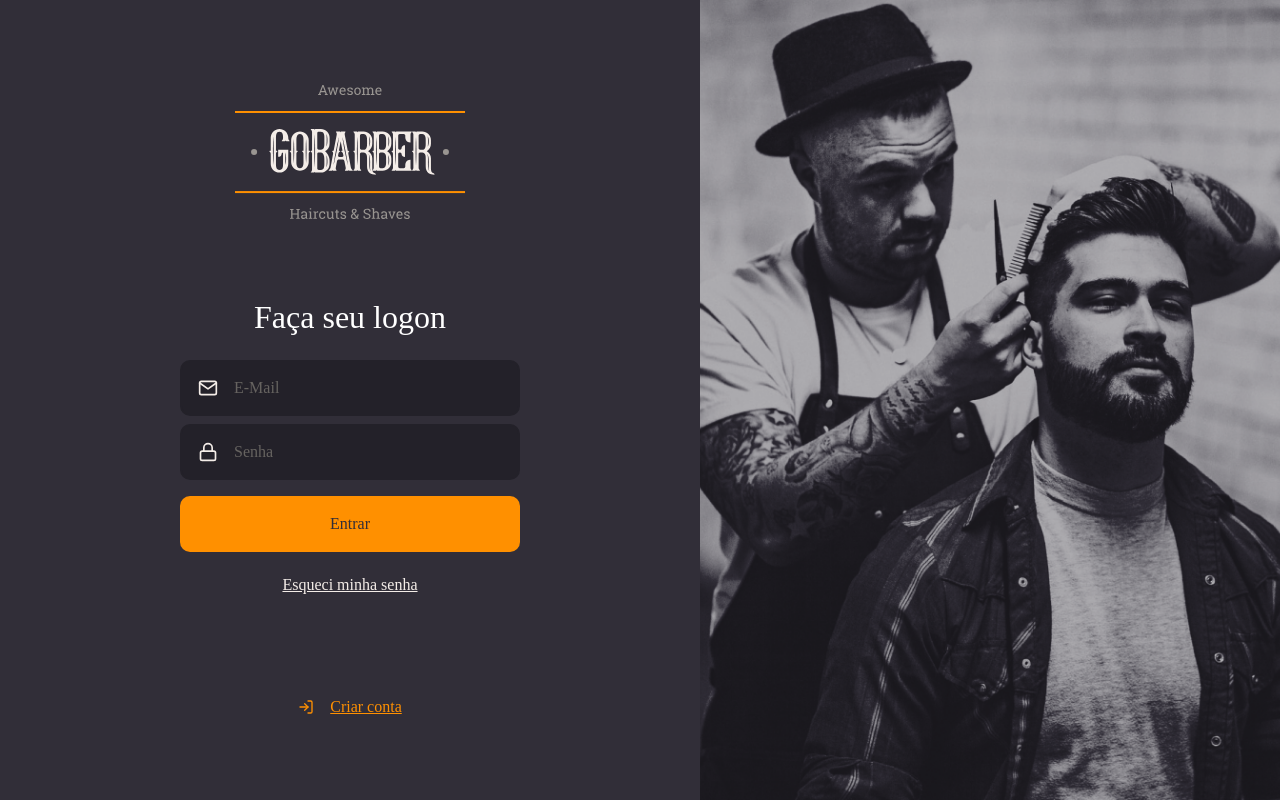
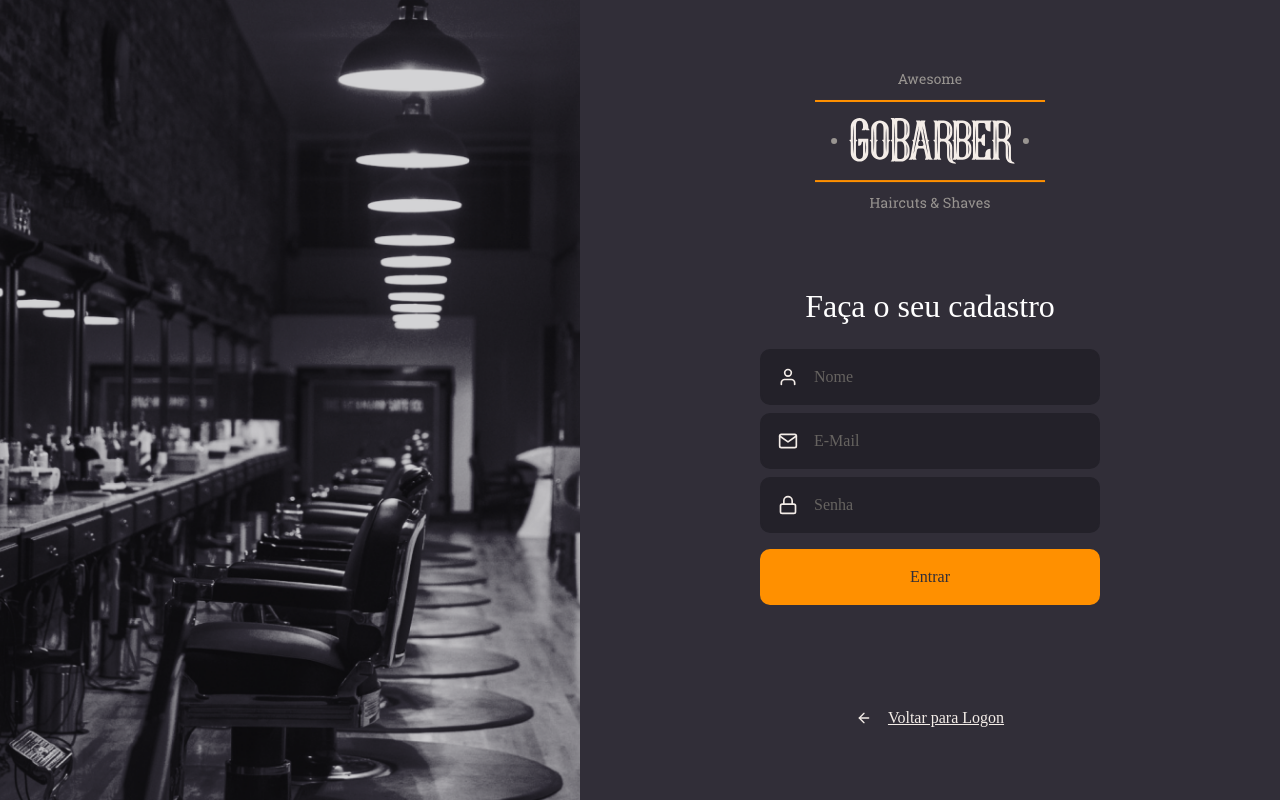
Before and after one commit to julianofrodrigues/Go-Barber, a React (Create React App) app in the folder front/: page / in a window 1280 px wide. Built offline with nearby package versions, Linux system fonts and the light colour scheme.

Commit message:
parte 5 - Pagina de cadastro feita

```diff
--- a/front/src/App.tsx
+++ b/front/src/App.tsx
@@ -2,12 +2,15 @@ import React from "react";
 // import { BrowserRouter } from 'react-router-dom';
 // import Routes from './routes';
 import GlobalStyle from './styles/Global';
-import SiginIn from './pages/SiginIn';
+// import SiginIn from './pages/SiginIn';
+import SiginUp from './pages/SiginUp';
+
 
 
 const App: React.FC = () => (
     <>
-        <SiginIn />
+        {/* <SiginIn /> */}
+        <SiginUp />
         <GlobalStyle />
   </>
 );
--- /dev/null
+++ b/front/src/pages/SiginUp/index.tsx
@@ -0,0 +1,28 @@
+import React from "react";
+import { FiArrowLeft, FiUser, FiMail, FiLock } from 'react-icons/fi';
+import logoImg from '../../assets/logo.svg';
+import Input from '../../components/Input';
+import Button from '../../components/Button';
+import { Container, Content, Background } from './styles';
+
+const SiginIn: React.FC = () => (
+    <Container>
+        <Background />
+        <Content>
+            <img src={logoImg} alt="GoBarber" />
+            <form>
+                <h1>Faça o seu cadastro</h1>
+                <Input name="name" icon={FiUser} placeholder="Nome" />
+                <Input name="email" icon={FiMail} placeholder="E-Mail" />
+                <Input name="password" icon={FiLock} type="password" placeholder="Senha" />
+                <Button type="submit">Entrar</Button>
+            </form>
+            <a href="login">
+                <FiArrowLeft />
+                Voltar para Logon
+            </a>
+        </Content>
+    </Container>
+)
+
+export default SiginIn;
--- /dev/null
+++ b/front/src/pages/SiginUp/styles.ts
@@ -0,0 +1,64 @@
+import styled from 'styled-components';
+import { shade } from 'polished';
+import signUpBackgroundImg from '../../assets/sign-up-background.png';
+
+export const Container = styled.div`
+    height: 100vh;
+    display: flex;
+    align-items: stretch;
+`;
+
+export const Content = styled.div`
+    display: flex;
+    flex-direction: column;
+    place-content: center;
+    align-items: center;
+
+    width: 100%;
+    max-width: 700px;
+
+    form {
+        margin: 80px 0;
+        width: 340px;
+        text-align: center;
+    }
+
+    h1 {
+        margin-bottom: 24px;
+    }
+
+    a{
+        color: #F4EDE8;
+        display: block;
+        margin-top: 24px;
+        transition: color 0.2s;
+
+        &:hover{
+            color: ${shade(0.2, '#F4EDE8')};
+        }
+    }
+
+    > a {
+        color: #F4EDE8;
+        display: block;
+        margin-top: 24px;
+        transition: color 0.2s;
+
+        display: flex;
+        align-items: center;
+
+        svg{
+            margin-right: 16px;
+        }
+
+        &:hover {
+            color: ${shade(0.2, '#F4EDE8')};
+        }
+    }
+`;
+
+export const Background = styled.div`
+    flex: 1;
+    background: url(${signUpBackgroundImg}) no-repeat center;
+    background-size: cover;
+`;
```
